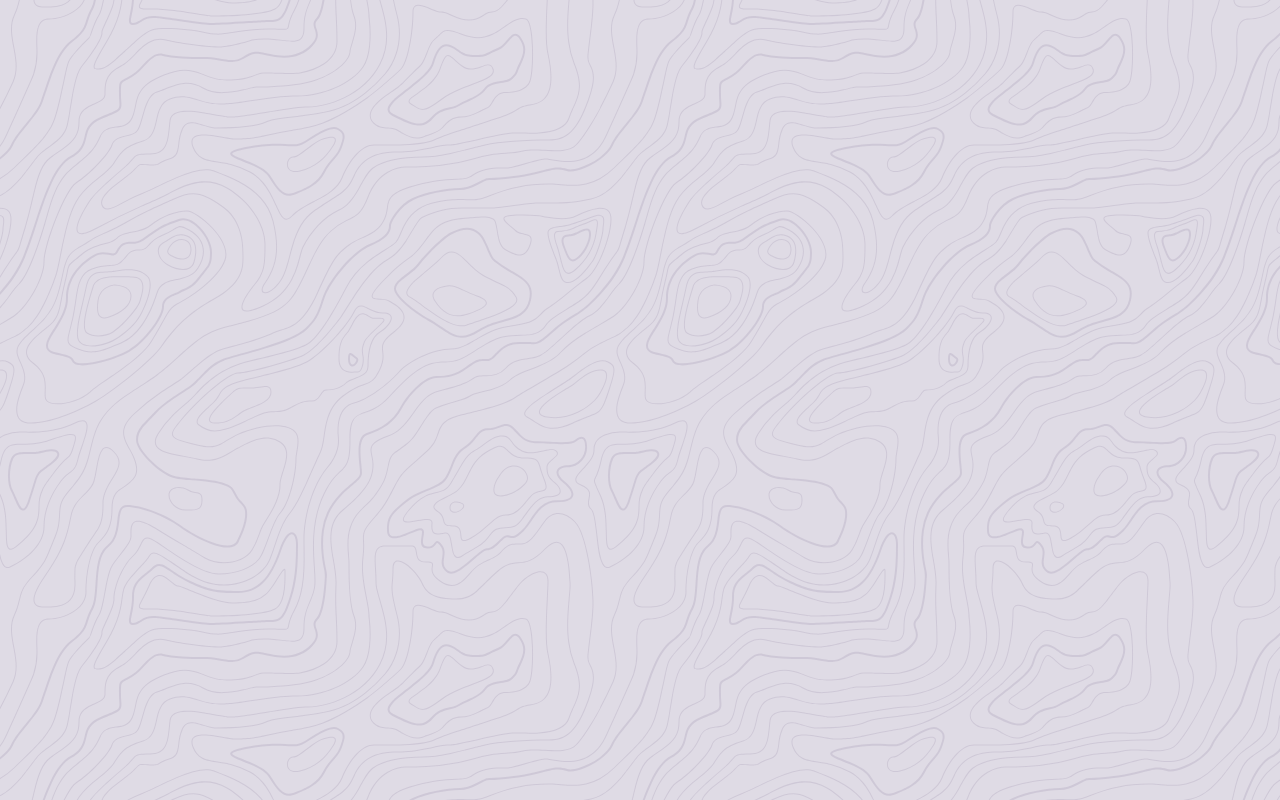
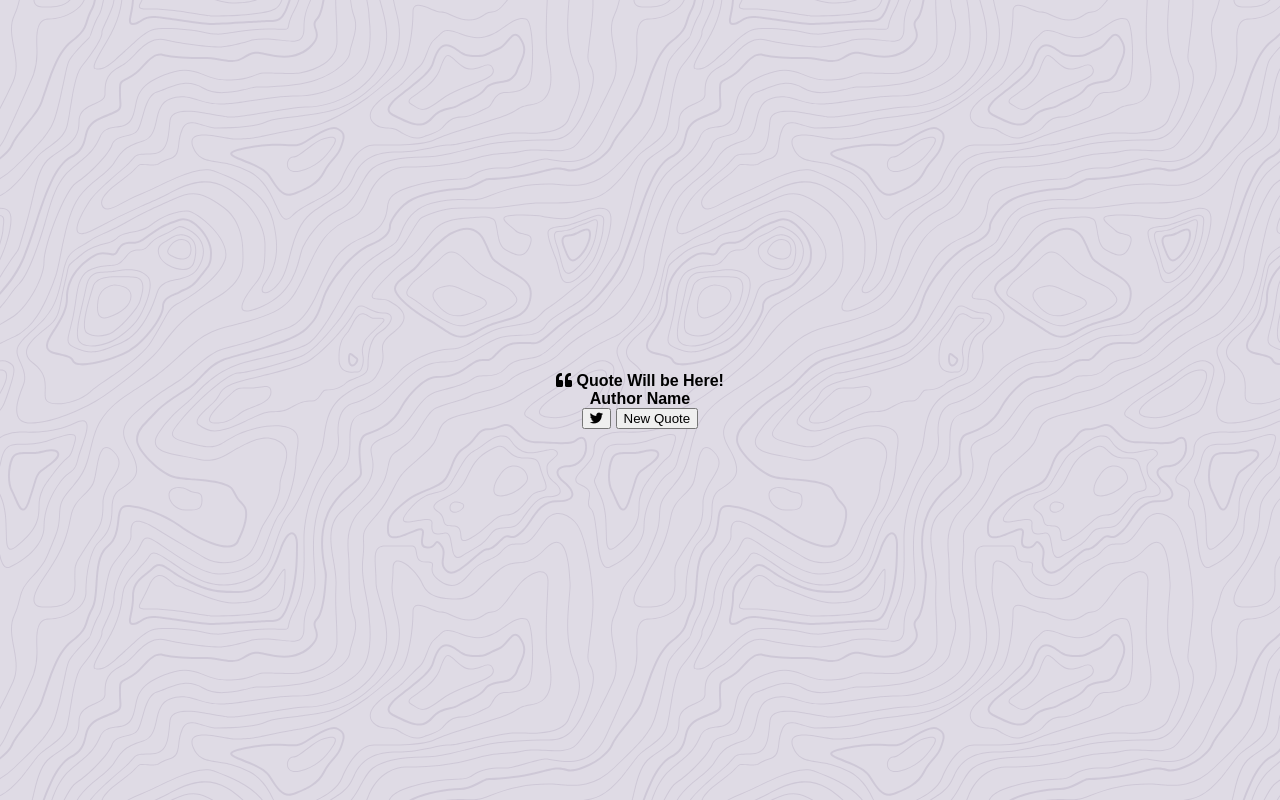
Before and after one commit to AbubakarYasir/Quote-Generator, a plain HTML site: page index.html in a window 1280 px wide. Drawn offline with Linux system fonts and the light colour scheme.

Commit message:
Html Structure is done

```diff
--- a/index.html
+++ b/index.html
@@ -9,6 +9,25 @@
     <link rel="stylesheet" href="style.css">
 </head>
 <body>
+    <div class="quote-generator">
+        <!-- Quote -->
+        <div class="quote-text">
+            <i class="fas fa-quote-left"></i>
+            <span id="quote">Quote Will be Here!</span></div>
+        <!-- Author Name -->
+        <div class="quote-author">
+            <span id="author">Author Name</span>
+        </div>
+        <!-- Buttons -->
+        <div class="button-container">
+            <button class="twitter-button" id="twitter" title="Tweet This!">
+                <i class="fab fa-twitter"></i>
+            </button>
+            <button id="new-quote">New Quote</button>
+        </div>
+    </div>
+    <!-- Loader -->
+    <div class="loader" id="loader" hidden=""></div>
     <!-- Script -->
     <script src="script.js"></script>
 </body>
```
